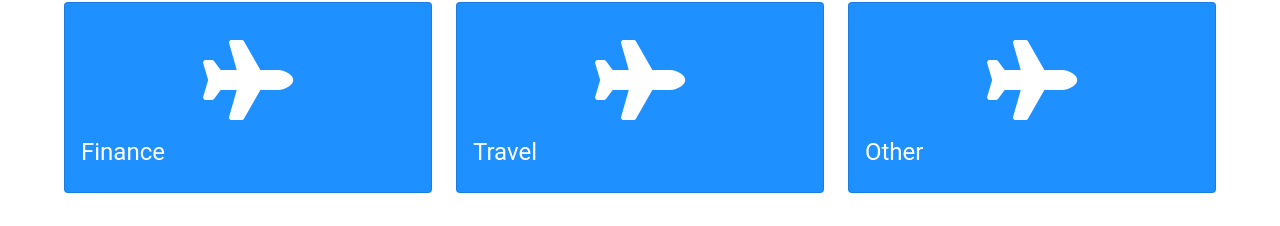
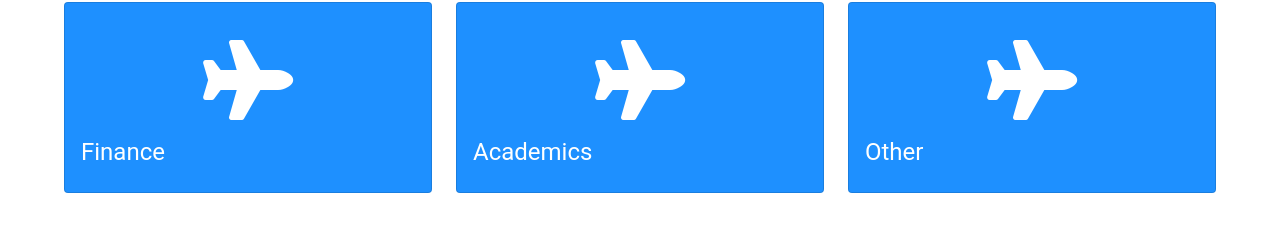
Before and after one commit to hat359/Software-Engineering-UF-, a React (Create React App) app: page / in a window 1280 px wide. Shown: the part 277-503 px from the top of the page. Built offline with nearby package versions, Linux system fonts and the light colour scheme.

Commit message:
Update Main.js

```diff
--- a/src/Main.js
+++ b/src/Main.js
@@ -112,7 +112,7 @@ function Main(){
       <i class="fas fa-plane fa-5x"></i>
         <CardContent>
           <Typography gutterBottom variant="h5" component="div" color="white">
-            Travel
+            Academics
           </Typography>
           <Typography variant="body2" color="text.secondary">
 
```
